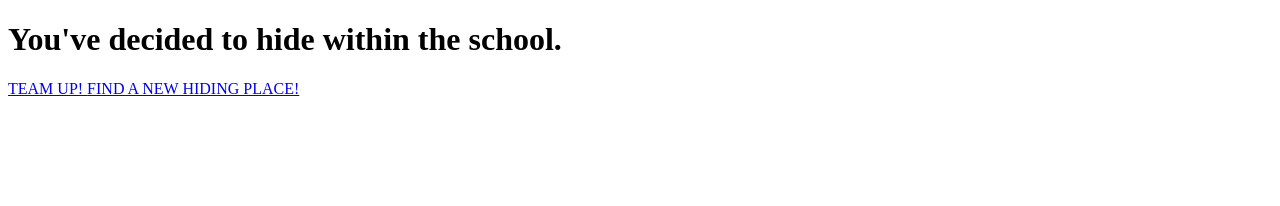
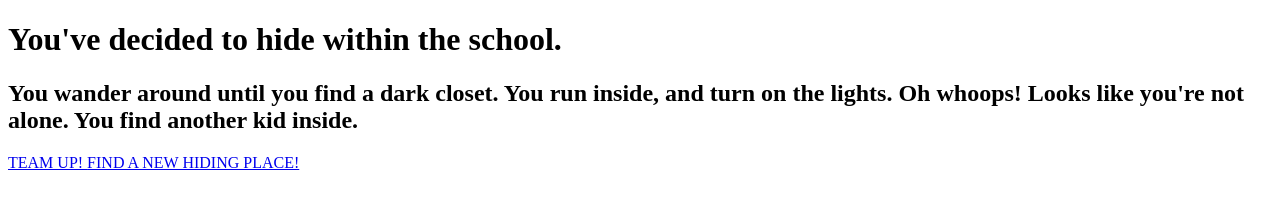
Before and after one commit to emyee19/ADVENTURE-GAME, a plain HTML site: page HideInSchool.html in a window 1280 px wide. Drawn offline with Linux system fonts and the light colour scheme.

Commit message:
Update HideInSchool.html

```diff
--- a/HideInSchool.html
+++ b/HideInSchool.html
@@ -10,7 +10,7 @@
 
 
     <h1>You've decided to hide within the school. </h1>
-    <h2You wander around until you find a dark closet. You run inside, and turn on the lights. Oh whoops! Looks like you're not alone. You find another kid inside. </h2>
+    <h2>You wander around until you find a dark closet. You run inside, and turn on the lights. Oh whoops! Looks like you're not alone. You find another kid inside. </h2>
 
     <a href="https://unsplash.com/"> TEAM UP! </a>
     <a href="https://unsplash.com/"> FIND A NEW HIDING PLACE! </a>
```
